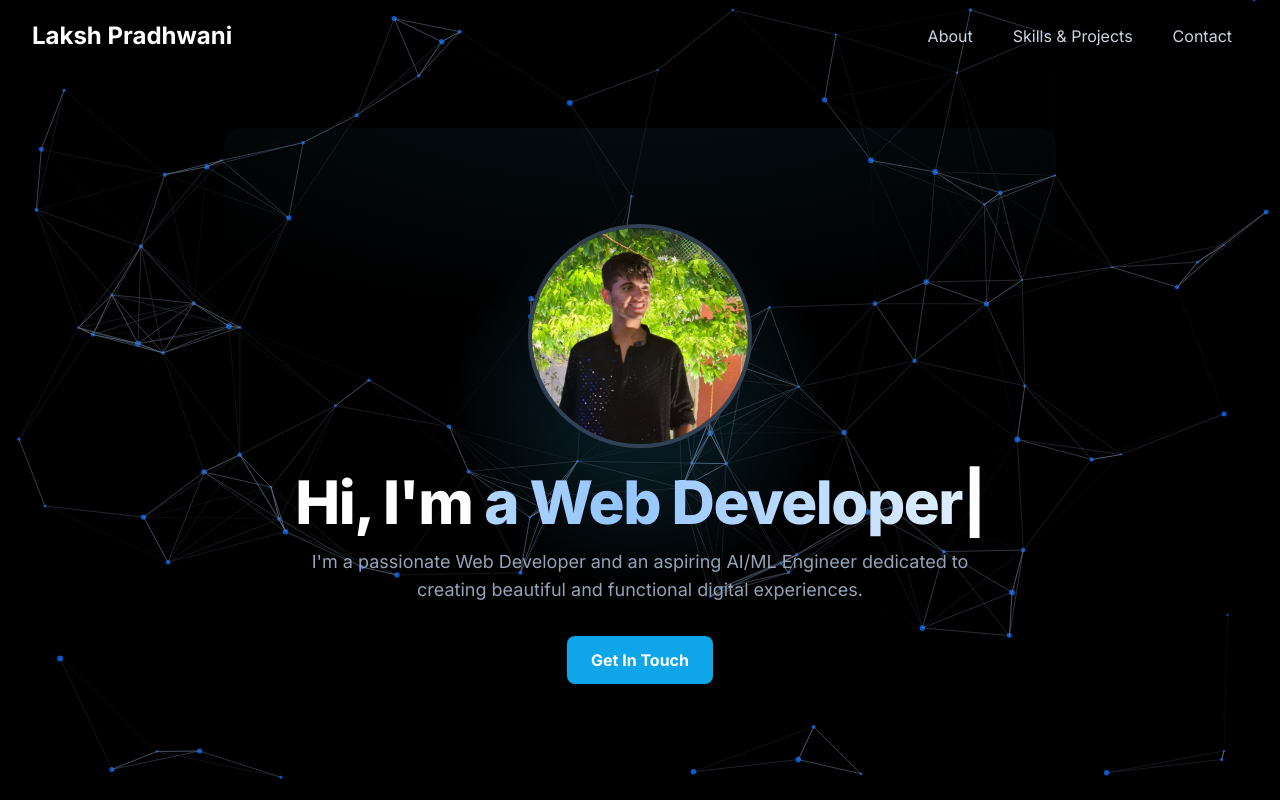
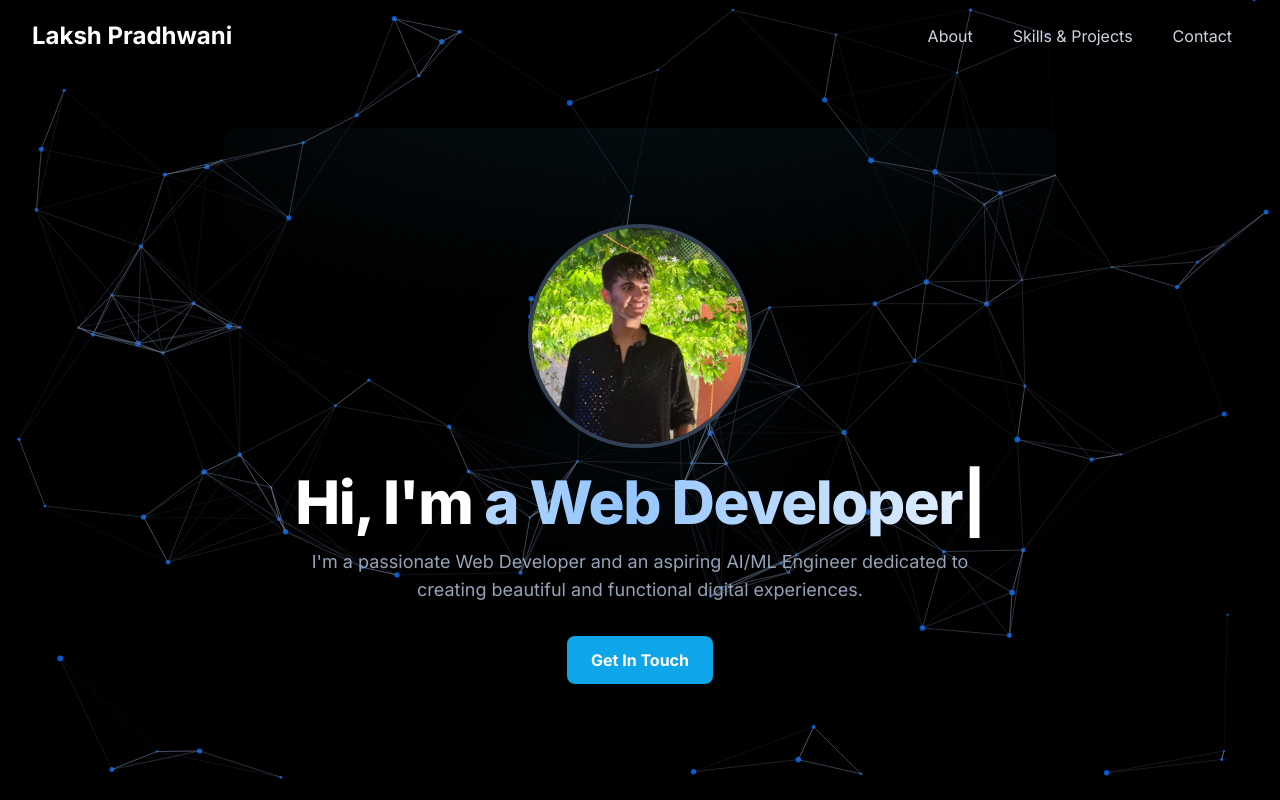
Before and after one commit to TheRealLaksh/Portfolio-Website, a plain HTML site: page index.html in a window 1280 px wide. Shown: the top 800 px of the page. Drawn offline with nearby package versions, Linux system fonts and the light colour scheme.

Commit message:
Update style.css

```diff
--- a/assets/css/style.css
+++ b/assets/css/style.css
@@ -3,7 +3,7 @@
    ========================================================================== */
 :root {
     --bg-color: #000000;
-    --spotlight-color: rgba(56, 189, 248, 0.2);
+    --spotlight-color: rgba(56, 189, 248, 0.05);
     --particle-color: #0058d3;
     --grid-color: rgb(0, 0, 0);
 }
```
